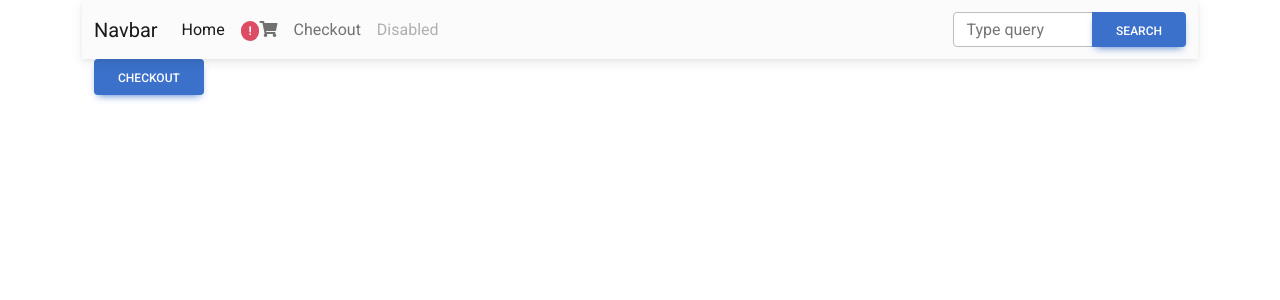
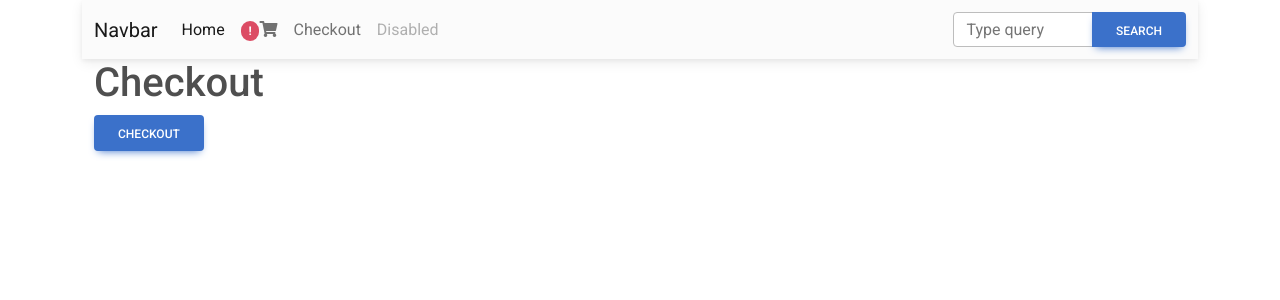
Before and after one commit to DuarteDosSantosNuno/GestionDrive, a React (Create React App) app in the folder front-office/: page /Checkout in a window 1280 px wide. Shown: the top 300 px of the page. Built offline with nearby package versions, Linux system fonts and the light colour scheme.

Commit message:
FRONT-OFFICE mdb navigation update

```diff
--- a/front-office/src/pages/Cart.jsx
+++ b/front-office/src/pages/Cart.jsx
@@ -3,6 +3,7 @@ import ProductCard from "../components/ProductCard";
 export default function Cart() {
   return (
     <div>
+      <h1>Cart</h1>
       <ProductCard />
     </div>
   );
--- a/front-office/src/pages/Checkout.jsx
+++ b/front-office/src/pages/Checkout.jsx
@@ -7,6 +7,7 @@ export default function Checkout() {
       <MDBContainer breakpoint="md">
         <MDBRow>
           <MDBCol center>
+            <h1>Checkout</h1>
             <Modal />
           </MDBCol>
         </MDBRow>
--- a/front-office/src/pages/Home.jsx
+++ b/front-office/src/pages/Home.jsx
@@ -3,6 +3,7 @@ import ProductImage from "./../components/ProductImage";
 export default function Home() {
   return (
     <div>
+      <h1>Home</h1>
       <ProductImage />
     </div>
   );
```
Also changed, not shown: 1 other file (tests, documents, lock files or other folders).
